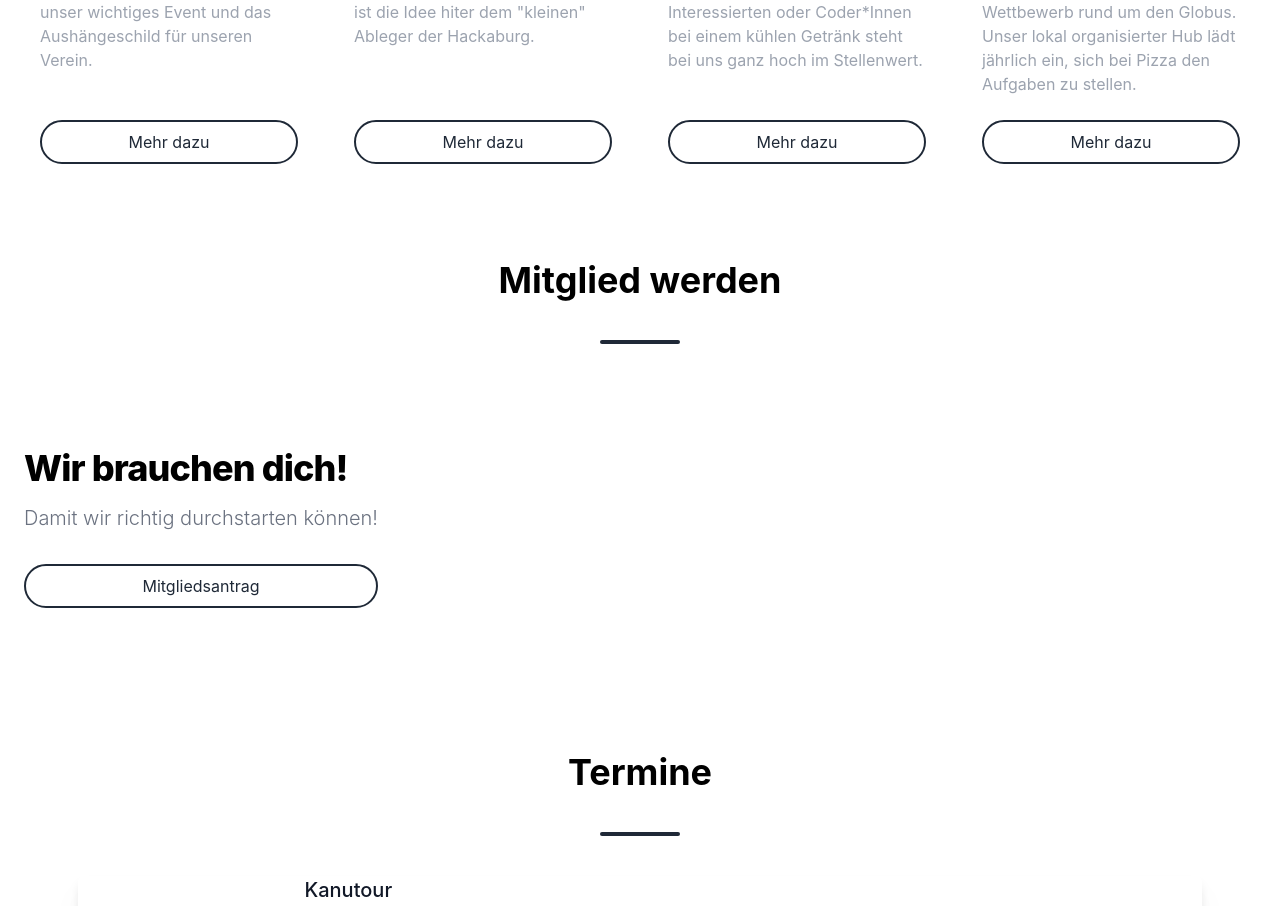
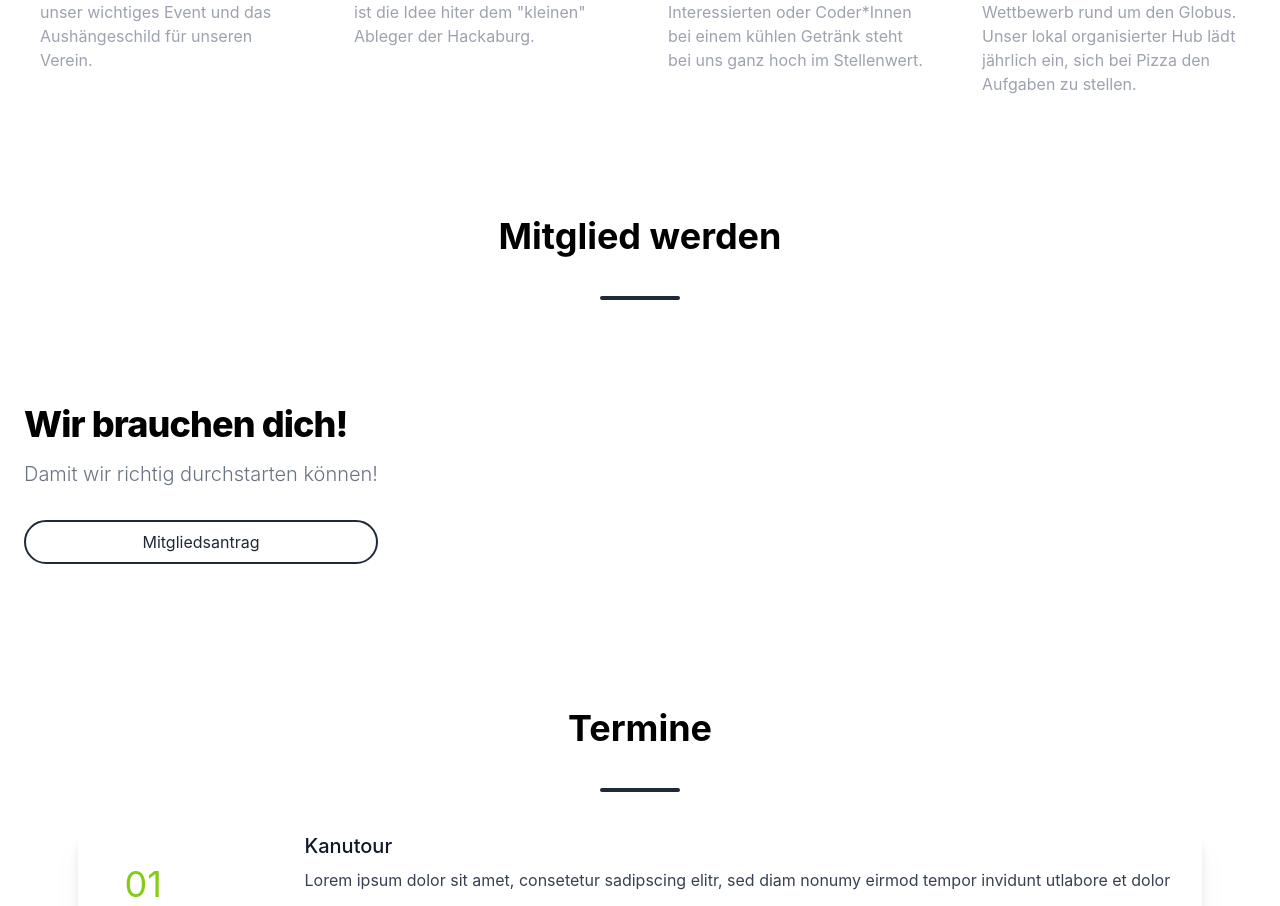
Before and after one commit to ratisbona-coding/website, a SvelteKit app: page / in a window 1280 px wide. Shown: the part 3341-4247 px from the top of the page. Built offline with nearby package versions, Linux system fonts and the light colour scheme.

Commit message:
feat: remove pnpm-lock, comment out Mehr Dazu button

```diff
--- a/src/routes/landing/Projekte.svelte
+++ b/src/routes/landing/Projekte.svelte
@@ -58,10 +58,13 @@
 
 					<p class="text-gray-400 text-base mt-10">{project.description}</p>
 				</div>
-				<button
+				<!--
+					Add this button when we have subpages and texts for these events
+					<button
 					class="border-2 border-gray-800 rounded-3xl px-3 py-2 text-gray-800 cursor-pointer hover:bg-gray-800 hover:text-gray-200 w-full"
 					>Mehr dazu</button
-				>
+					>
+				-->
 			</div>
 		{/each}
 	</div>
```
Also changed, not shown: 2 other files (tests, documents, lock files or other folders).
